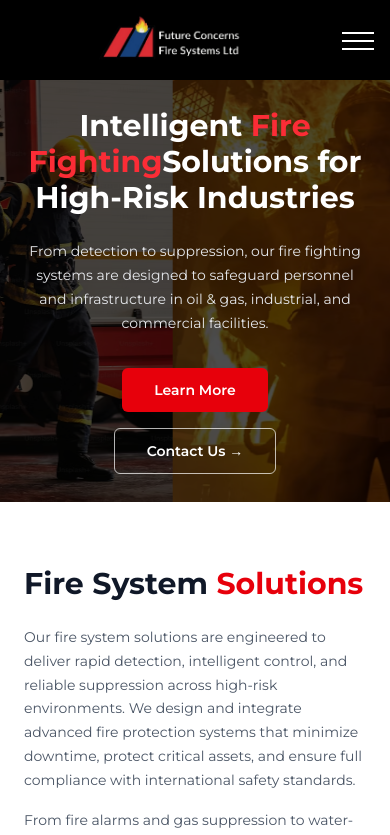
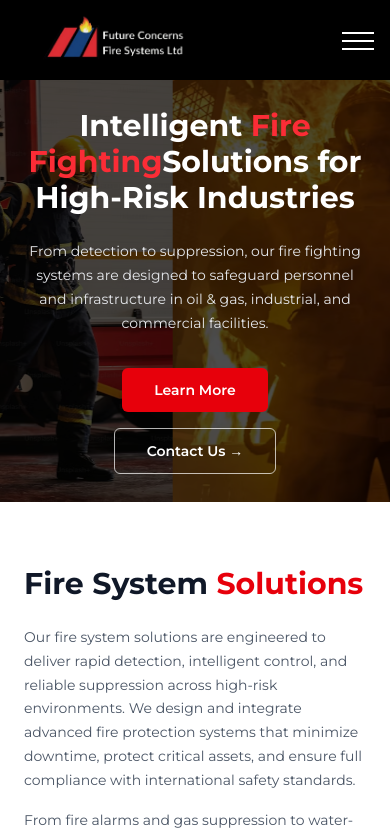
Before and after one commit to jahseed89/future-fire-systems, a Next.js app: page / in a window 390 px wide. Shown: the top 835 px of the page. Built offline with nearby package versions, Linux system fonts and the light colour scheme.

Commit message:
adjusting logo

```diff
--- a/components/Header.tsx
+++ b/components/Header.tsx
@@ -23,7 +23,7 @@ function Header() {
         <div className="flex h-16 items-center justify-between">
           {/* LOGO */}
           <Link href="/" className="flex items-center">
-            <div className="relative h-22 w-[350px] -ml-[24px] md:-ml-[20px] sm:w-[300px] md:h-24 md:w-[300px]">
+            <div className="relative h-22 w-[350px] -ml-20 md:-ml-[20px] sm:w-[300px] md:h-24 md:w-[300px]">
               <Image
                 src="/fire-systems-logo.png"
                 alt="Future Concerns Fire Systems Ltd Logo"
```
